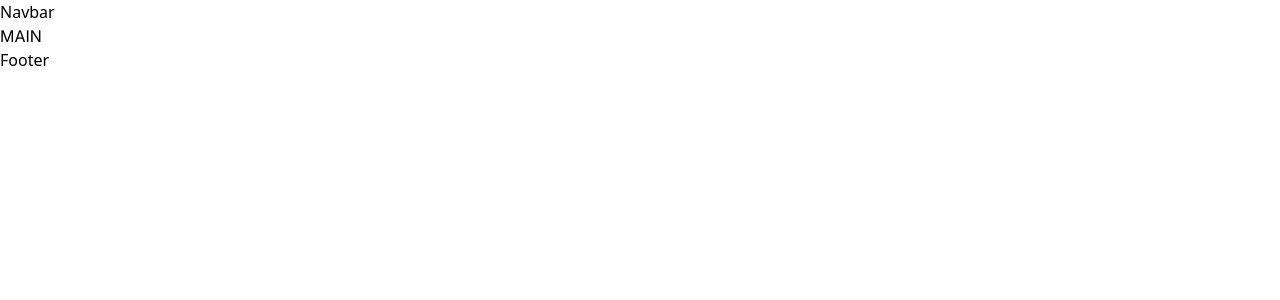
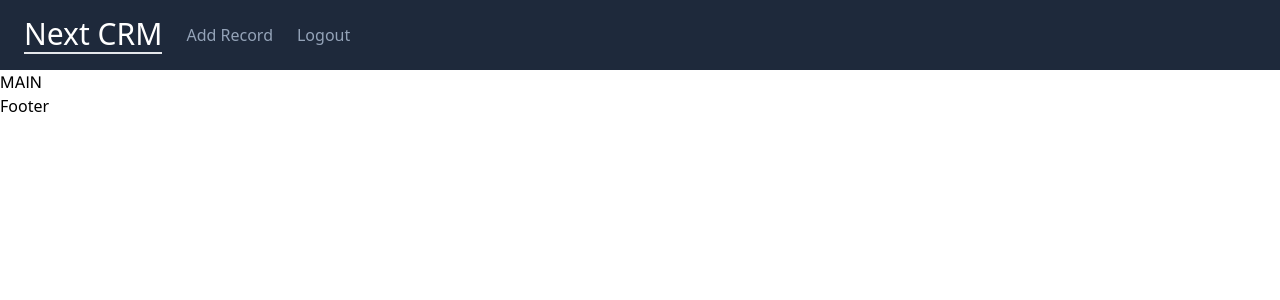
Before and after one commit to Kian2002/CRM-System, a Next.js app: page / in a window 1280 px wide. Shown: the top 300 px of the page. Built offline with nearby package versions, Linux system fonts and the light colour scheme.

Commit message:
create navbar

```diff
--- a/src/components/Navbar.tsx
+++ b/src/components/Navbar.tsx
@@ -1,7 +1,42 @@
 import React from "react";
+import Link from "next/link";
 
 const Navbar = () => {
-  return <div>Navbar</div>;
+  const isLoggedIn = true; // TODO: Replace with actual logic
+
+  return (
+    <header className="flex w-full justify-start items-center bg-slate-800 text-white px-6 py-4">
+      <h1 className="text-3xl border-b-2 hover:text-slate-400 hover:border-slate-400">
+        <Link href="/">Next CRM</Link>
+      </h1>
+
+      <nav className="ml-6 w-9/12 text-md text-slate-400 flex justify-start items-center">
+        <ul className="flex gap-6 hover:[&>*]:text-white">
+          {isLoggedIn ? (
+            <>
+              <li>
+                <Link href="/new-record">Add Record</Link>
+              </li>
+              <li>
+                <Link href="/logout">Logout</Link>
+              </li>
+            </>
+          ) : (
+            <>
+              <li>
+                <Link href="/login">Login</Link>
+              </li>
+              <li>
+                <Link href="/register">Register</Link>
+              </li>
+            </>
+          )}
+        </ul>
+      </nav>
+    </header>
+  );
 };
 
 export default Navbar;
+
+// TODO: use next serverless functions to handle login and register
```
